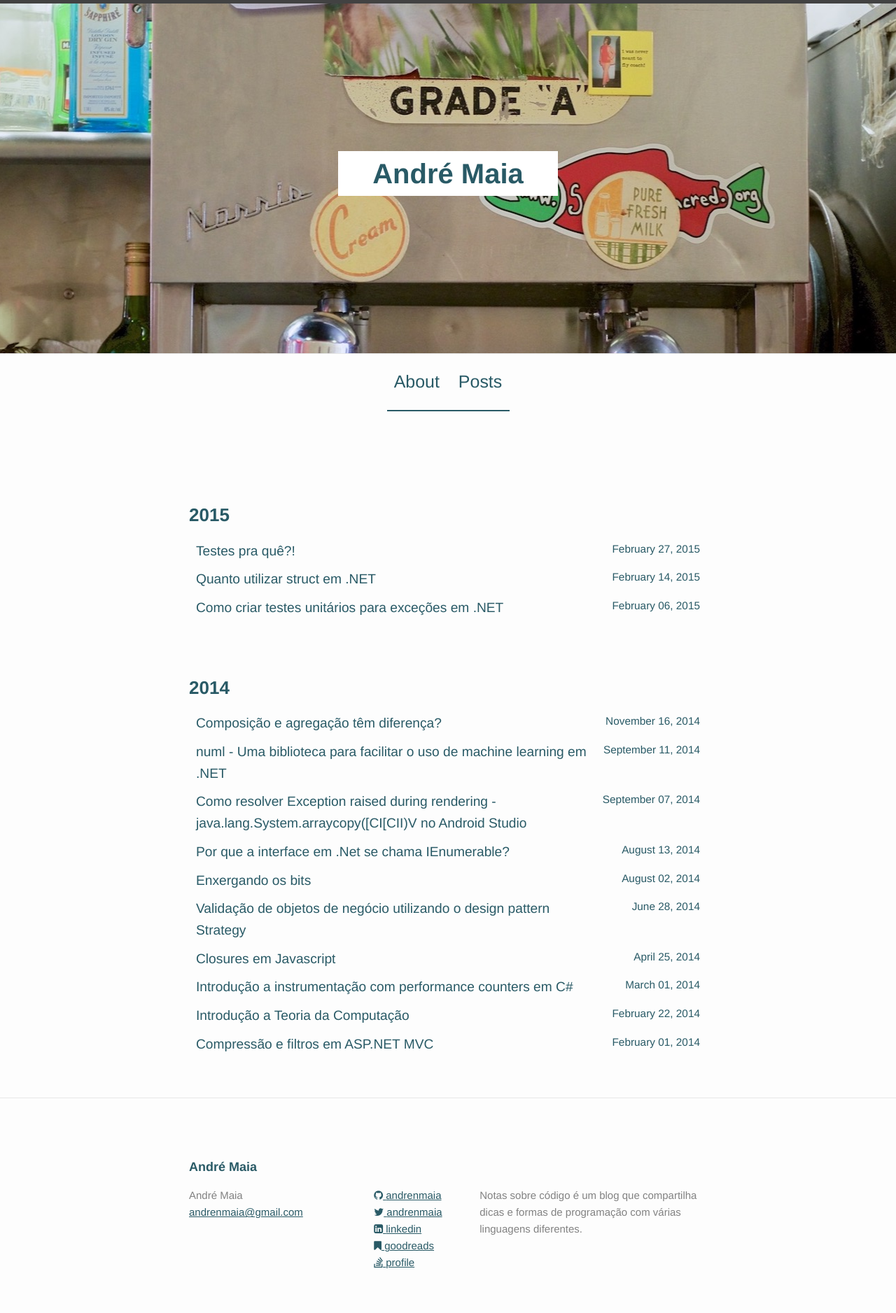
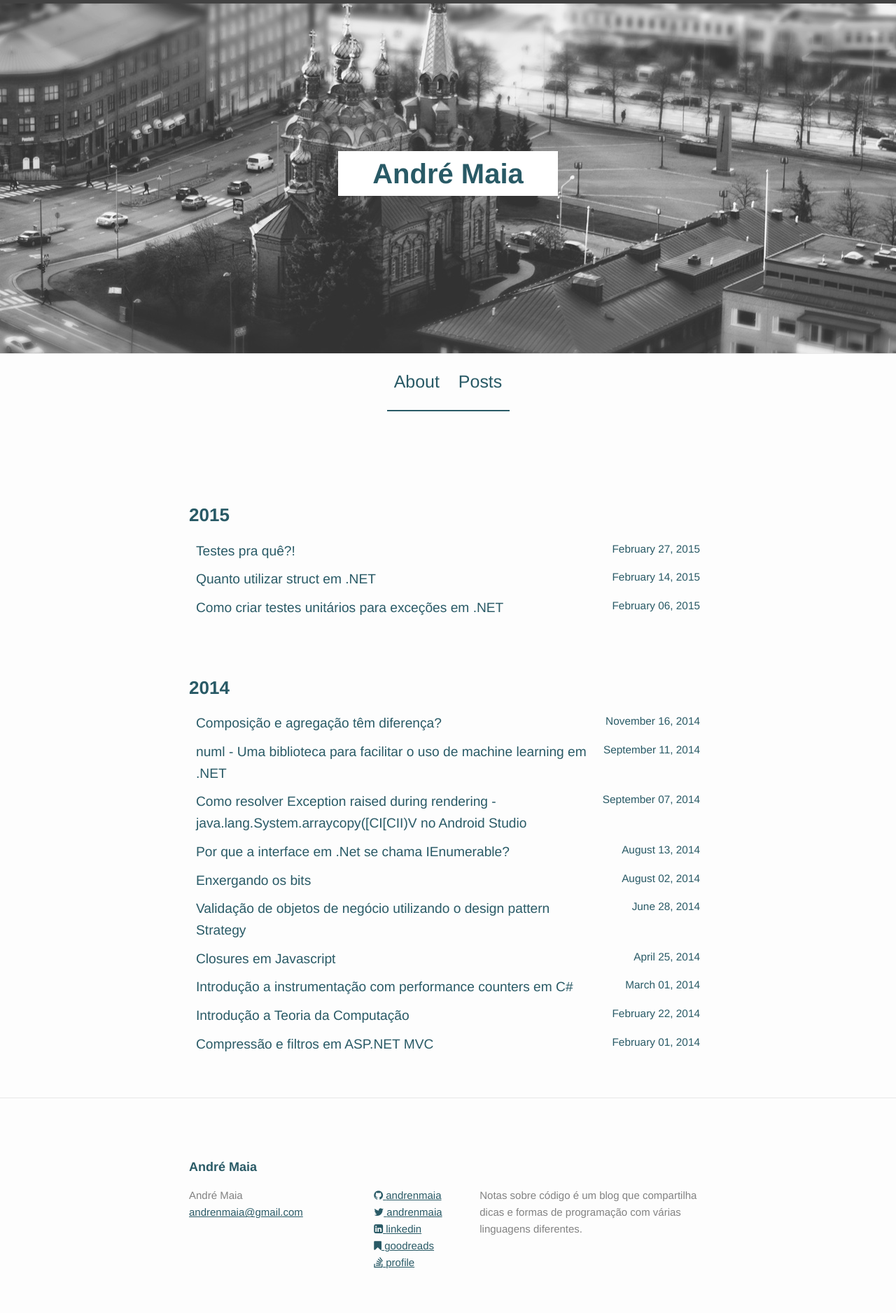
Before and after one commit to andrenmaia/anmaia.com.br, a Jekyll site: the page built from index.html, in a window 1280 px wide. Shown: the whole page at 70% size. Built offline with Jekyll 4.4.1, drawn with Linux system fonts in a browser that asks for light colours; nearby versions of some CDN libraries; Markdown is read by kramdown in place of the engine named in the settings.

Commit message:
Chanage front image and config variable to change images

```diff
--- a/_includes/header.html
+++ b/_includes/header.html
@@ -1,6 +1,11 @@
 <header class="site-header">
 
+  {% if page.img %}
+  <div class="hero" style="background: url({{ page.img }}) no-repeat center center;">
+  {% else %}
   <div class="hero" style="background: url('/img/front.jpg') no-repeat center center;">
+  {% endif %}
+
     <h1 class="display_title">{{ site.title }}</h1>
   </div>
 
```
Also changed, not shown: img/front.jpg, img/pessoa_domain_model.jpg (added).
